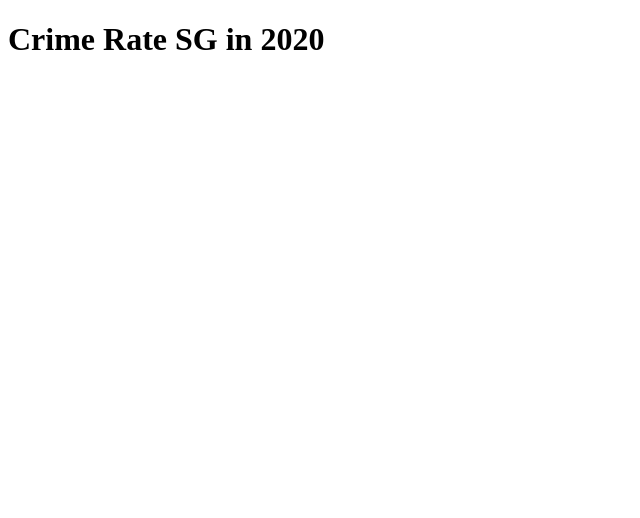
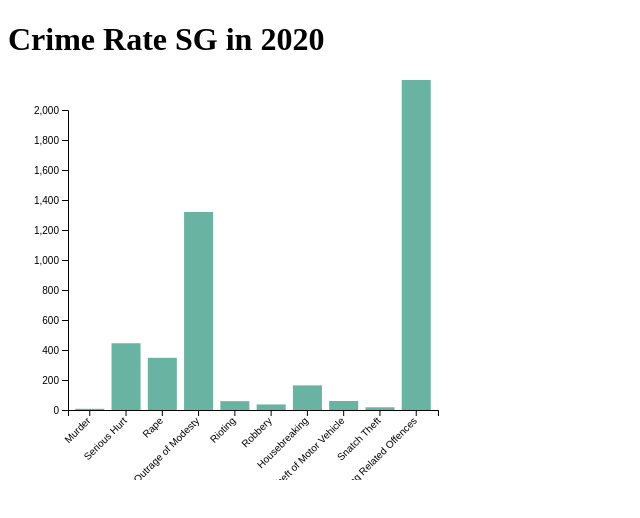
Before and after one commit to hanaljufri/CSC3007-assigment2, a plain HTML site: page index.html in a window 1280 px wide. Shown: the whole page, without its empty margins (0-640 px from the left). Drawn offline with nearby package versions, Linux system fonts and the light colour scheme.

Commit message:
Update index.html

```diff
--- a/index.html
+++ b/index.html
@@ -5,7 +5,7 @@
   <meta charset="UTF-8">
   <meta http-equiv="X-UA-Compatible" content="IE=edge">
   <meta name="viewport" content="width=device-width, initial-scale=1.0">
-  <script src="https://d3js.org/d3.v7.min.js"></script>
+  <script src="https://d3js.org/d3.v4.js"></script>
   <title>Crime Rate in SG</title>
 </head>
 
```
